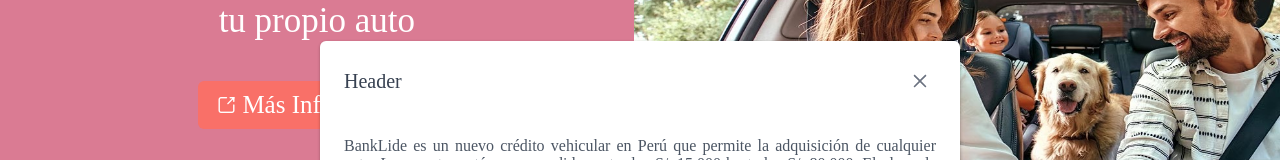
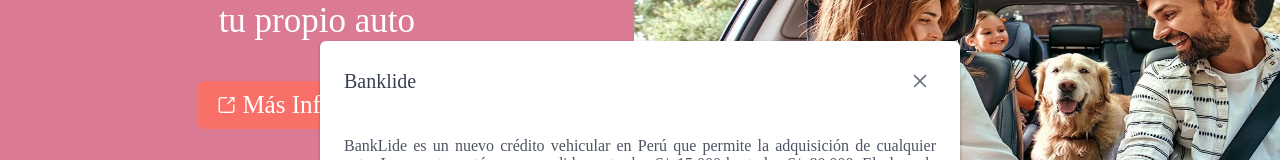
Before and after one commit to Finanzas-y-Economia/Front, a Vue app: page /home in a window 1280 px wide. Both pictures are taken after a click on the button "Más Información". Shown: the part 260-420 px from the top of the page. Built offline with nearby package versions, Linux system fonts and the light colour scheme; a web font is replaced by a local one.

Commit message:
Update Home.vue

```diff
--- a/src/components/Home.vue
+++ b/src/components/Home.vue
@@ -18,7 +18,7 @@
 
            <Pv-Button label="Más Información" icon="pi pi-external-link" @click="visible = true"  class="button2" />
 
-                    <Pv-Dialog v-model:visible="visible" header="Header" :style="{ width: '50vw' }">
+                    <Pv-Dialog v-model:visible="visible" header="Banklide" :style="{ width: '50vw' }">
                         <p class="Banklide">
                             BankLide es un nuevo crédito vehicular en Perú que permite la adquisición de cualquier auto. Los montos están
                             comprendidos entre los S/. 15,000 hasta los S/. 80,000. El plazo de pago se encuentra desde los 36 a 72 meses.
```
